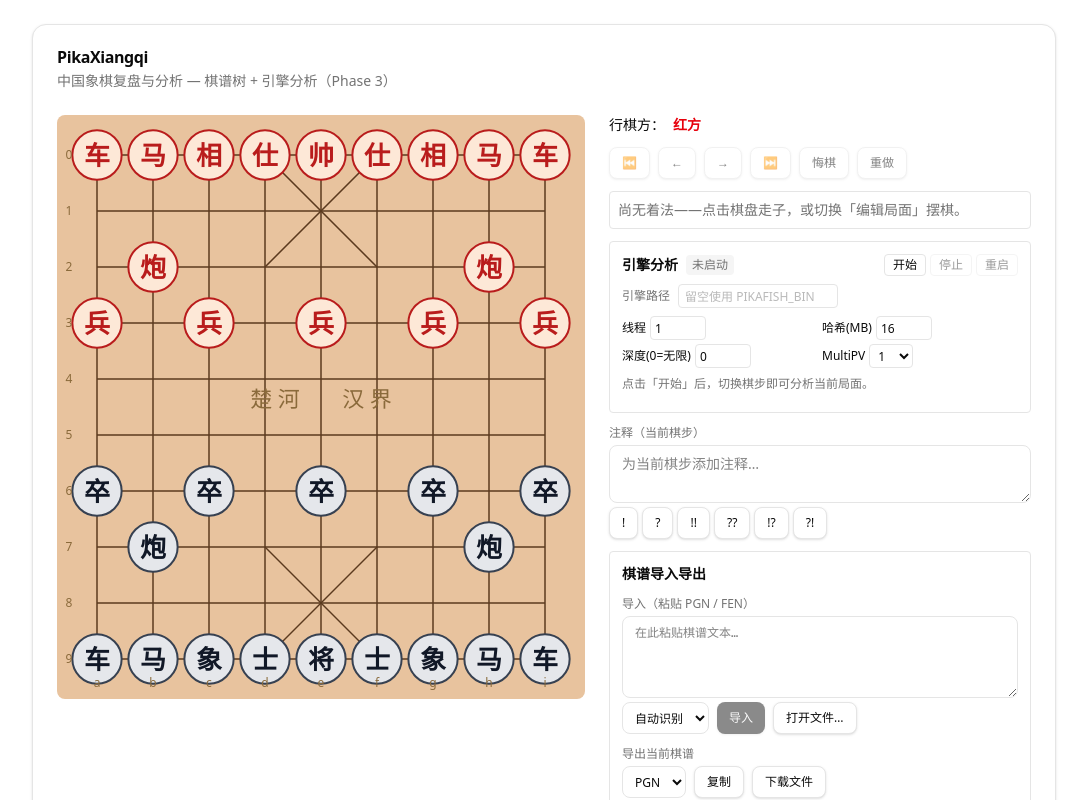
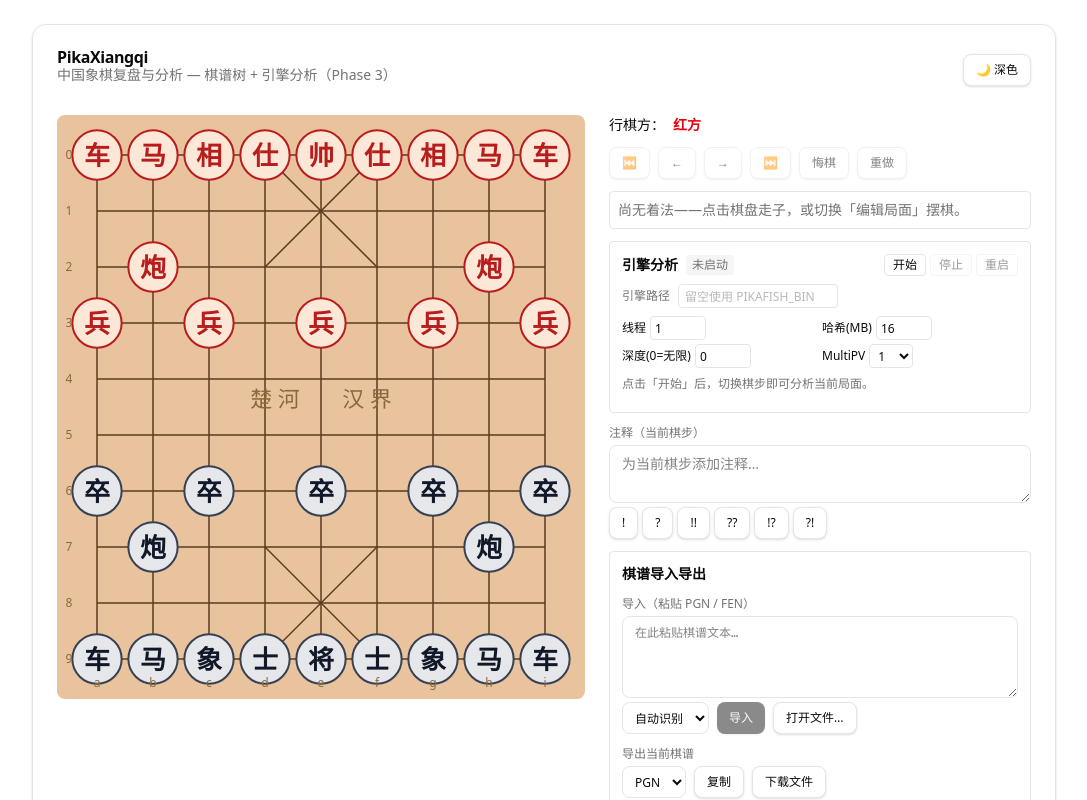
Before and after one commit to sumomowynaut/YiLab, a React (Vite) app: page / in a window 1280 px wide. Shown: the top 800 px of the page, without its empty margins (96-1183 px from the left). Built offline with nearby package versions, Linux system fonts and the light colour scheme; the HTML template or start-up script is replaced by a standard one.

Commit message:
feat: add light/dark theme toggle

```diff
--- a/src/App.tsx
+++ b/src/App.tsx
@@ -12,6 +12,7 @@ import { getDefaultEngineApi } from "./lib/engine/api";
 import { getDefaultGameApi } from "./lib/game/api";
 import { getDefaultIoApi } from "./lib/io/api";
 import { useEngineStore } from "./stores/useEngineStore";
+import { useThemeStore } from "./stores/useThemeStore";
 import { selectDisplayPosition, useGameStore } from "./stores/useGameStore";
 
 function App() {
@@ -48,6 +49,9 @@ function App() {
   const setNag = useGameStore((state) => state.setNag);
   const toggleVariation = useGameStore((state) => state.toggleVariation);
   const adoptSnapshot = useGameStore((state) => state.adoptSnapshot);
+  const theme = useThemeStore((state) => state.theme);
+  const initTheme = useThemeStore((state) => state.initTheme);
+  const toggleTheme = useThemeStore((state) => state.toggleTheme);
   const engineStatus = useEngineStore((state) => state.status);
   const engineId = useEngineStore((state) => state.engineId);
   const engineLines = useEngineStore((state) => state.lines);
@@ -71,6 +75,11 @@ function App() {
   useEffect(() => {
     void init(getDefaultGameApi(), getDefaultBoardApi());
   }, [init]);
+
+  // 主题初始化（localStorage / 系统偏好）
+  useEffect(() => {
+    initTheme();
+  }, [initTheme]);
 
   // 引擎初始化（订阅事件）
   useEffect(() => {
@@ -132,9 +141,20 @@ function App() {
   return (
     <main className="flex min-h-screen items-start justify-center bg-background p-6 text-foreground">
       <Card className="w-full max-w-5xl">
-        <CardHeader>
-          <CardTitle>PikaXiangqi</CardTitle>
-          <CardDescription>中国象棋复盘与分析 — 棋谱树 + 引擎分析（Phase 3）</CardDescription>
+        <CardHeader className="flex flex-row items-center justify-between">
+          <div>
+            <CardTitle>PikaXiangqi</CardTitle>
+            <CardDescription>中国象棋复盘与分析 — 棋谱树 + 引擎分析（Phase 3）</CardDescription>
+          </div>
+          <Button
+            variant="outline"
+            size="sm"
+            data-testid="theme-toggle"
+            onClick={toggleTheme}
+            aria-label="切换深浅色主题"
+          >
+            {theme === "dark" ? "☀ 浅色" : "🌙 深色"}
+          </Button>
         </CardHeader>
         <CardContent className="flex flex-wrap gap-6">
           <div className="flex flex-col gap-2">
--- /dev/null
+++ b/src/stores/useThemeStore.ts
@@ -0,0 +1,47 @@
+// 主题（深浅色）状态：localStorage 持久化 + 应用到 documentElement.dark 类。
+
+import { create } from "zustand";
+
+export type Theme = "light" | "dark";
+
+const STORAGE_KEY = "pikaxiangqi-theme";
+
+function systemPrefersDark(): boolean {
+  if (typeof window === "undefined") {
+    return false;
+  }
+  const mq = window.matchMedia?.("(prefers-color-scheme: dark)");
+  return mq?.matches ?? false;
+}
+
+function applyTheme(theme: Theme): void {
+  document.documentElement.classList.toggle("dark", theme === "dark");
+}
+
+interface ThemeState {
+  theme: Theme;
+  /** 启动时读取 localStorage（无记录时跟随系统偏好）。 */
+  initTheme: () => void;
+  setTheme: (theme: Theme) => void;
+  toggleTheme: () => void;
+}
+
+export const useThemeStore = create<ThemeState>((set, get) => ({
+  theme: "light",
+
+  initTheme: () => {
+    const stored = localStorage.getItem(STORAGE_KEY);
+    const theme: Theme =
+      stored === "dark" || stored === "light" ? stored : systemPrefersDark() ? "dark" : "light";
+    applyTheme(theme);
+    set({ theme });
+  },
+
+  setTheme: (theme) => {
+    localStorage.setItem(STORAGE_KEY, theme);
+    applyTheme(theme);
+    set({ theme });
+  },
+
+  toggleTheme: () => get().setTheme(get().theme === "dark" ? "light" : "dark"),
+}));
```
Also changed, not shown: 3 other files (tests, documents, lock files or other folders).
